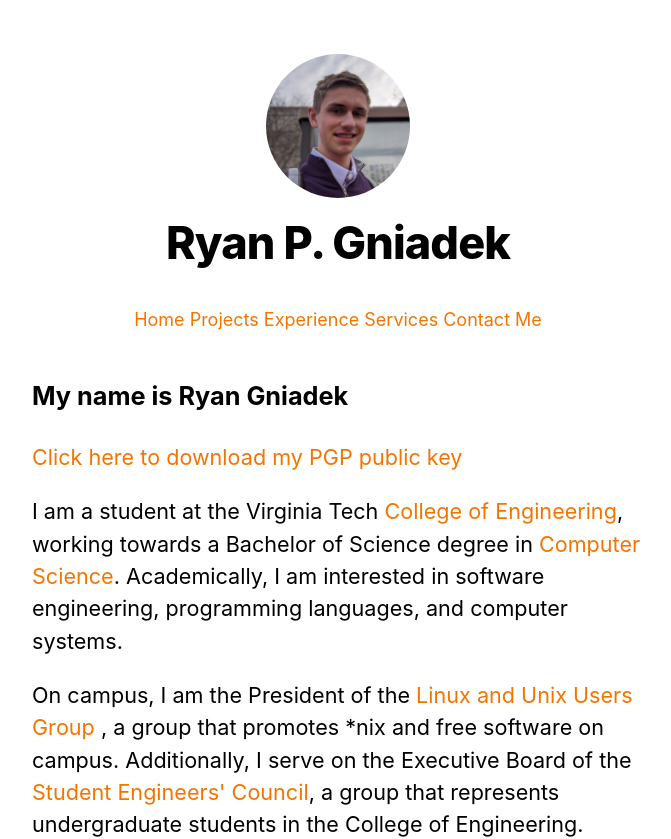
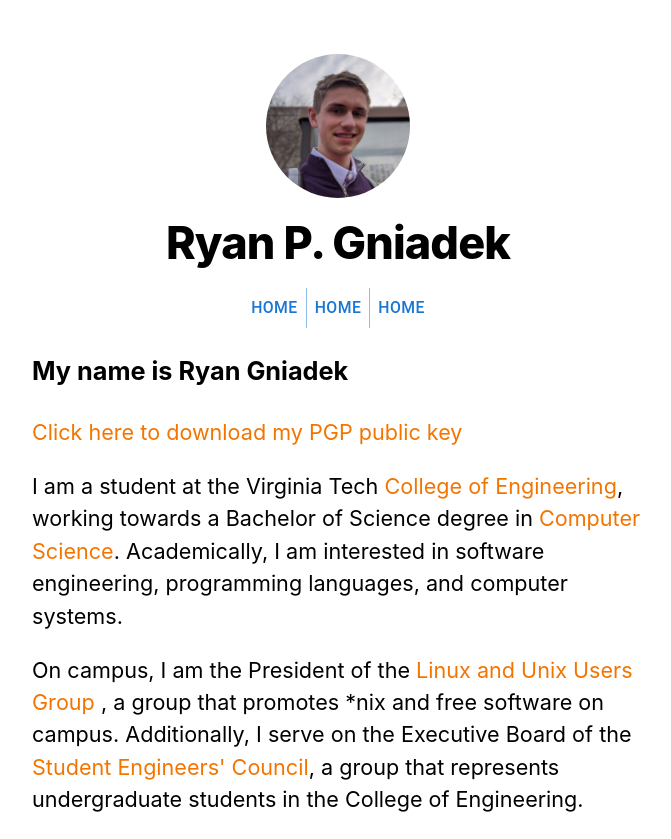
Before and after one commit to ryangniadek/next-js-website, a Next.js app: page / in a window 1280 px wide. Shown: the top 839 px of the page, without its empty margins (302-973 px from the left). Built offline with nearby package versions, Linux system fonts and the light colour scheme.

Commit message:
Starting material UI maybe

```diff
--- a/components/menu.js
+++ b/components/menu.js
@@ -1,7 +1,12 @@
 import Link from "next/link";
+import { ButtonGroup, Button } from "@material-ui/core";
 
 export default function Menu() {
   return (
-          <p><Link href="/"><a>Home</a></Link> <Link href="/projects"><a>Projects</a></Link> <Link href="/experience"><a>Experience</a></Link> <Link href="/services"><a>Services</a></Link> <Link href="/contact"><a>Contact Me</a></Link></p>
+    <ButtonGroup variant="text" aria-label="text button group">
+      <Button href="/">Home</Button>
+      <Button href="/projects">Home</Button>
+      <Button href="/">Home</Button>
+    </ButtonGroup>
   );
 }
--- a/package.json
+++ b/package.json
@@ -8,9 +8,12 @@
     "start": "next start"
   },
   "dependencies": {
+    "@emotion/react": "^11.4.0",
+    "@emotion/styled": "^11.3.0",
+    "@material-ui/core": "^5.0.0-alpha.33",
     "date-fns": "^2.16.1",
     "gray-matter": "^4.0.2",
-    "next": "10.0.2",
+    "next": "^10.2.0",
     "react": "17.0.1",
     "react-dom": "17.0.1",
     "remark": "^13.0.0",
```
Also changed, not shown: 1 other file (tests, documents, lock files or other folders).
